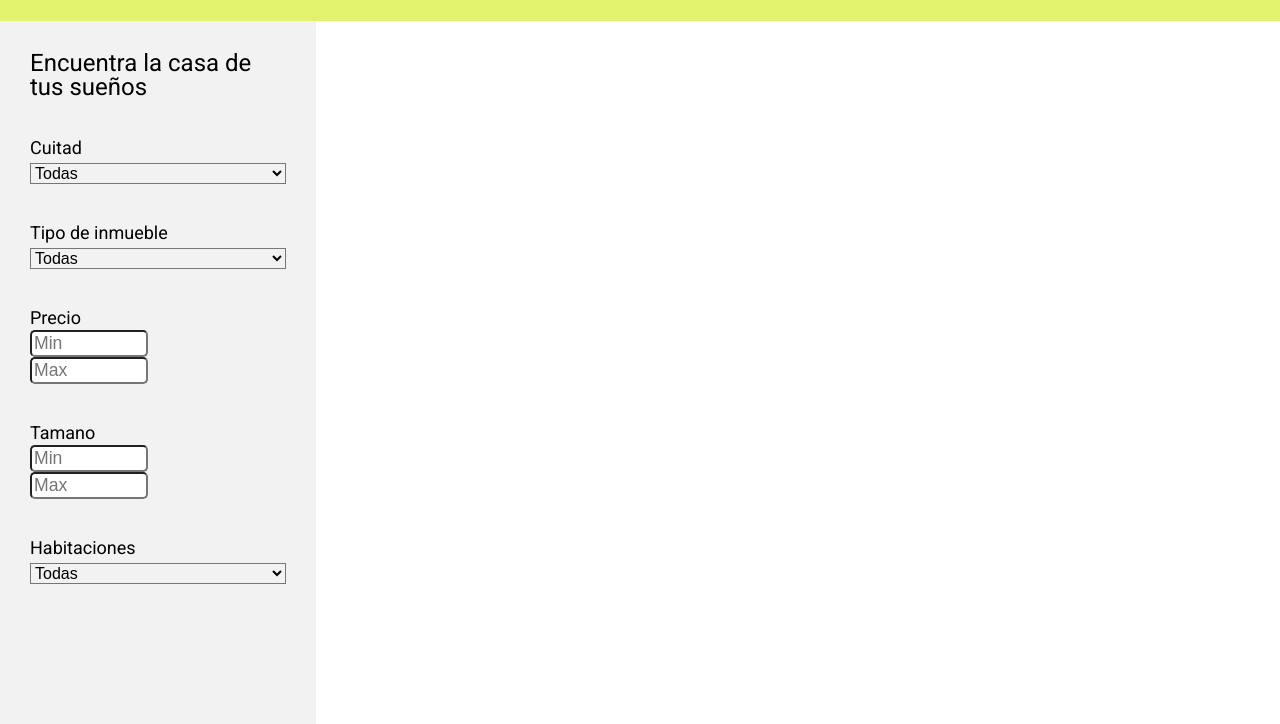
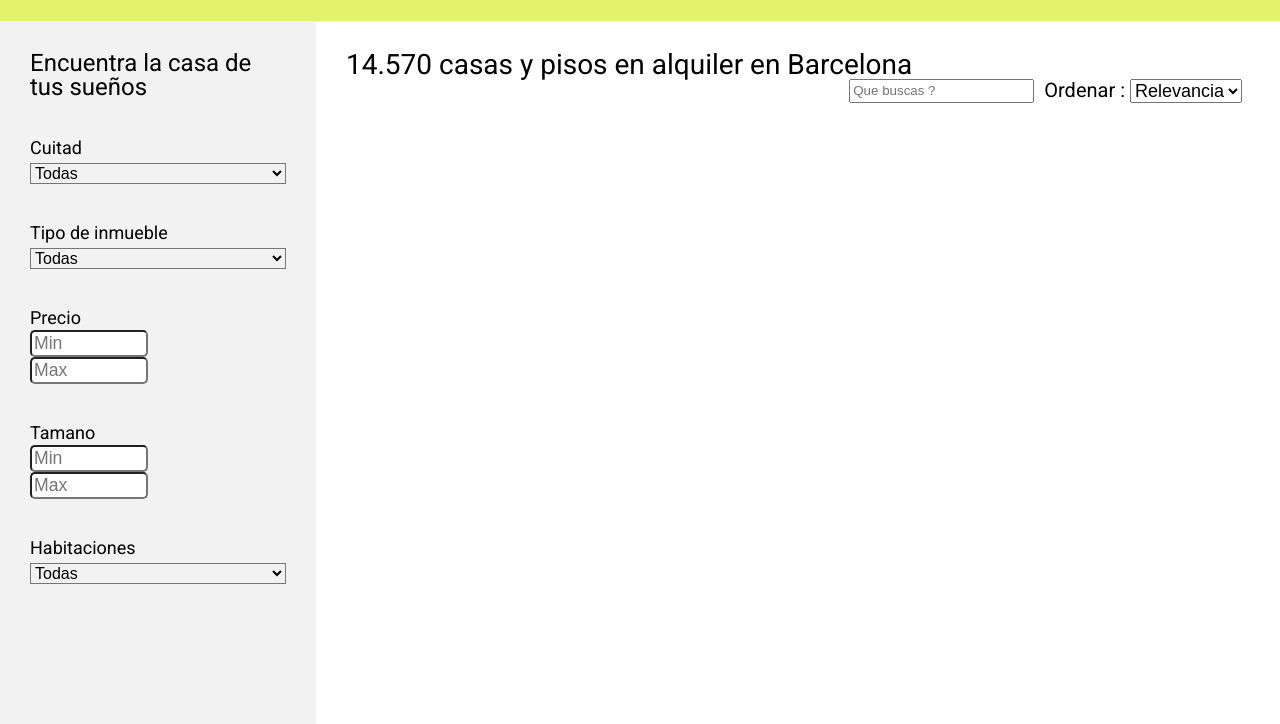
Before and after one commit to Cynthiaaa/ideal-casa, a React app: page / in a window 1280 px wide. Shown: the part 76-800 px from the top of the page. Built offline with nearby package versions, Linux system fonts and the light colour scheme.

Commit message:
header listing section added

```diff
--- a/assets/js/IdealCasa/Listings.js
+++ b/assets/js/IdealCasa/Listings.js
@@ -9,12 +9,26 @@ export default class Listing extends Component {
   }
 
   render () {
-    return ( <section id="listings">Listings
+    return ( <section id="listings">
+      <span className="listing-number">14.570 casas y pisos en alquiler en Barcelona</span>
 
       <section id="search-box">
+        <div className="sort-options"> Ordenar :
+          <select className="sort-by" name="sort-by">
+            <option value="relevance">Relevancia</option>
+            <option value="price-asc">Baratos</option>
+            <option value="recent">Recientes</option>
+          </select>
+        </div>
+        <input type="text" name="search" placeholder="Que buscas ?" />
       </section>
 
       <section id="gallery-results">
+        {/* <div className="listing">
+          <div className="listing-img">
+             <span className="adress">Adress</span>
+          </div>
+        </div> */}
       </section>
 
       <section id="pagination">
--- a/assets/sass/_content.scss
+++ b/assets/sass/_content.scss
@@ -1,7 +1,7 @@
 #filters {
     background-color: $light-gray;
     width: 20%;
-    height: 1400px;
+    height: 800px;
     padding: 30px;
     font-size: 18px;
     float: left;
@@ -36,8 +36,27 @@
 
 #listings{
   width: 70%;
-  padding: 35px;
+  padding: 30px;
   display: inline-block;
+
+  .listing-number{
+    font-size: 28px;
+  }
+
+  #search-box {
+    display: flex;
+    flex-direction: row-reverse;
+  }
+
+  .sort-options {
+    padding-left: 10px;
+    font-size: 20px;
+  }
+
+  .sort-by {
+    margin-left: 5px;
+    font-size: 18px;
+  }
 }
 
 @media screen and (max-width: 700px) {
@@ -50,7 +69,7 @@
       font-size:16px;
       margin-top: 3px;
       width: 80%;
-  }
+    }
   }
 
   @media screen and (max-width: 400px) {
--- a/public/js/components/IdealCasa.js
+++ b/public/js/components/IdealCasa.js
@@ -300,8 +300,40 @@ var Listing = function (_Component) {
       return _react2.default.createElement(
         "section",
         { id: "listings" },
-        "Listings",
-        _react2.default.createElement("section", { id: "search-box" }),
+        _react2.default.createElement(
+          "span",
+          { className: "listing-number" },
+          "14.570 casas y pisos en alquiler en Barcelona"
+        ),
+        _react2.default.createElement(
+          "section",
+          { id: "search-box" },
+          _react2.default.createElement(
+            "div",
+            { className: "sort-options" },
+            " Ordenar :",
+            _react2.default.createElement(
+              "select",
+              { className: "sort-by", name: "sort-by" },
+              _react2.default.createElement(
+                "option",
+                { value: "relevance" },
+                "Relevancia"
+              ),
+              _react2.default.createElement(
+                "option",
+                { value: "price-asc" },
+                "Baratos"
+              ),
+              _react2.default.createElement(
+                "option",
+                { value: "recent" },
+                "Recientes"
+              )
+            )
+          ),
+          _react2.default.createElement("input", { type: "text", name: "search", placeholder: "Que buscas ?" })
+        ),
         _react2.default.createElement("section", { id: "gallery-results" }),
         _react2.default.createElement("section", { id: "pagination" })
       );
```
Also changed, not shown: public/css/main.css.
